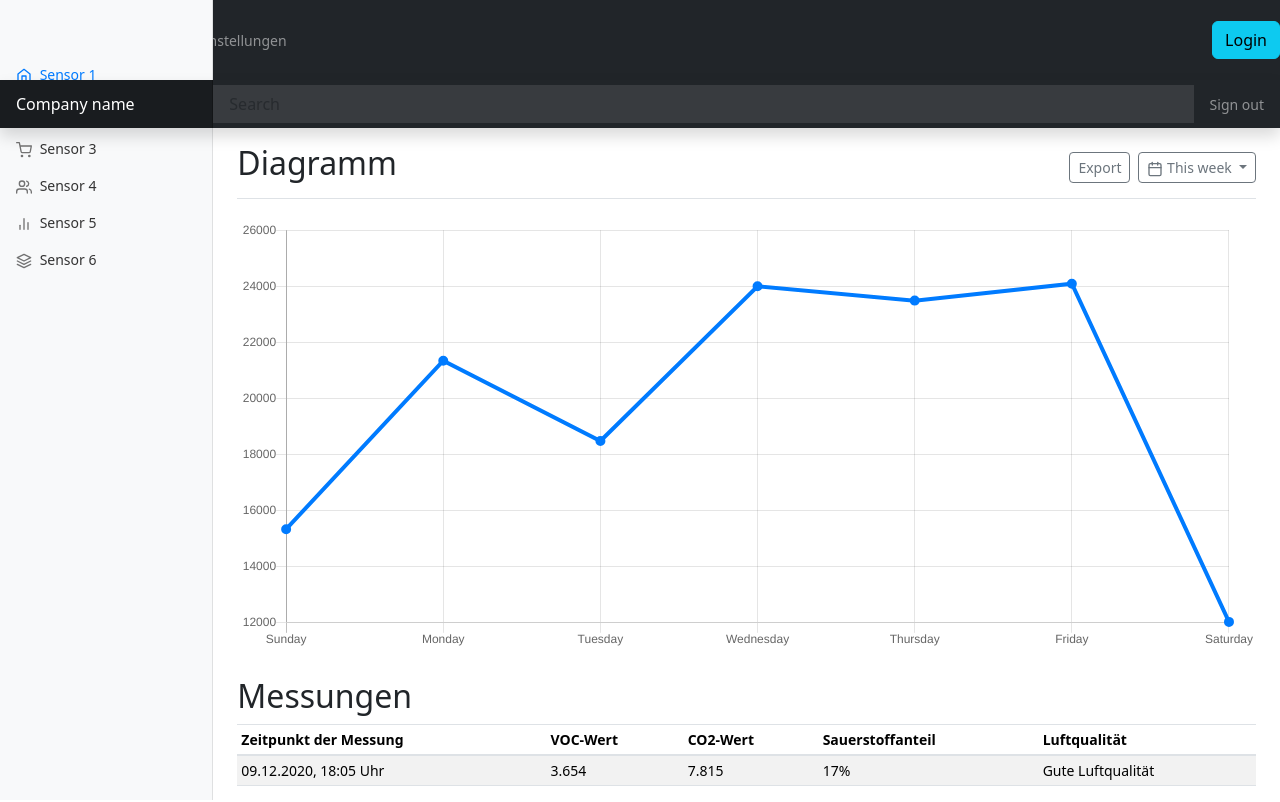
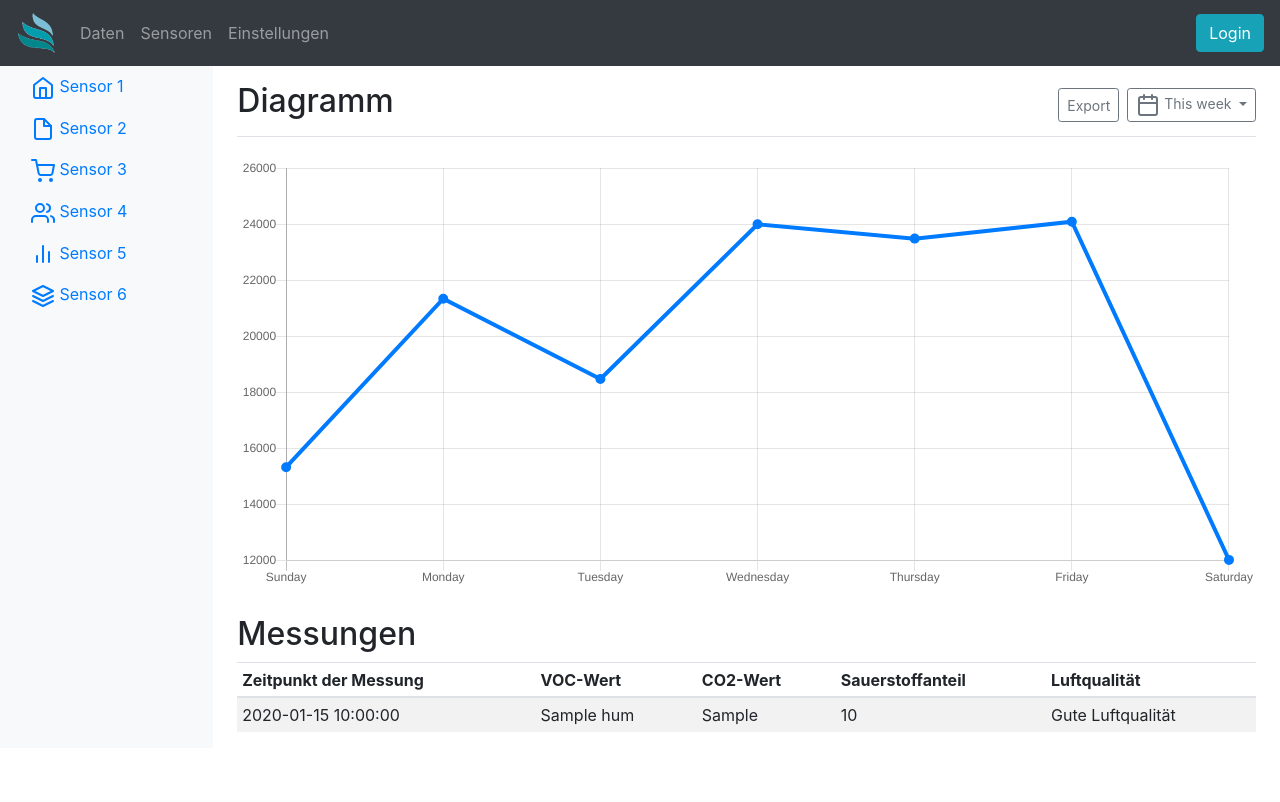
Before and after one commit to Kinaj1995/AirSolutions, a Flask app: template Server/templates/index.html in a window 1280 px wide. After the commit the page ends 725 px from the top, so only its background shows below. Run offline with Flask 2, Linux system fonts and the light colour scheme; the template is opened without the code that fills it: most values are stand-ins (such as "Sample title", 1, 10 or a date in 2020); some libraries are stand-ins or nearby versions.

Commit message:
changed htmls site

```diff
--- a/Server/app.py
+++ b/Server/app.py
@@ -31,6 +31,8 @@ class dbSensors(db.Model):
     sensorid = db.Column(db.String(10), nullable=False)
     sensorsecret = db.Column(db.String(10), nullable=False)
     lastseen = db.Column(db.String(20))
+    location = db.Column(db.String(50))
+    description = db.Column(db.Text)
 
 
 class dbSenData(db.Model):
@@ -85,7 +87,7 @@ def logout():
 @app.route('/', methods=['GET'])  # Handels request for www.air-solutions.ch/
 def index():
     # Opens template file and sends it to the user
-    return render_template('index.html')
+    return render_template('index.html', daten=dbSenData.query.all())
 
 
 # Handels request for www.air-solutions.ch/sensors
--- a/Server/templates/base.html
+++ b/Server/templates/base.html
@@ -5,6 +5,12 @@
     <title>Air-Solutions</title>
     <link rel="icon" href="{{url_for('static', filename='Logo_trans.png')}}">
     <meta charset="utf-8">
+    <meta name="author" content="Janik Schilter, Pascal Rusca, Air-Solutions">
+    <meta name="description" content="">
+    <meta name="generator" content="Visual Studio Code">
+
+    <meta name="viewport" content="width=device-width, initial-scale=1">
+
     <link rel="stylesheet" href="https://cdn.jsdelivr.net/npm/bootstrap@4.5.3/dist/css/bootstrap.min.css"
         integrity="sha384-TX8t27EcRE3e/ihU7zmQxVncDAy5uIKz4rEkgIXeMed4M0jlfIDPvg6uqKI2xXr2" crossorigin="anonymous">
 
--- a/Server/templates/index.html
+++ b/Server/templates/index.html
@@ -3,27 +3,7 @@
 
 {% block head %}
 
-<meta charset="utf-8">
-<meta name="viewport" content="width=device-width, initial-scale=1">
-<meta name="description" content="">
-<meta name="author" content="Mark Otto, Jacob Thornton, and Bootstrap contributors">
-<meta name="generator" content="Hugo 0.79.0">
-<title>Dashboard Template · Bootstrap v5.0</title>
-
-<link rel="canonical" href="https://getbootstrap.com/docs/5.0/examples/dashboard/">
-
-
-
-<!-- Bootstrap core CSS -->
-<link href="/docs/5.0/dist/css/bootstrap.min.css" rel="stylesheet" integrity="sha384-giJF6kkoqNQ00vy+HMDP7azOuL0xtbfIcaT9wjKHr8RbDVddVHyTfAAsrekwKmP1" crossorigin="anonymous">
-
 <!-- Favicons -->
-<link rel="apple-touch-icon" href="/docs/5.0/assets/img/favicons/apple-touch-icon.png" sizes="180x180">
-<link rel="icon" href="/docs/5.0/assets/img/favicons/favicon-32x32.png" sizes="32x32" type="image/png">
-<link rel="icon" href="/docs/5.0/assets/img/favicons/favicon-16x16.png" sizes="16x16" type="image/png">
-<link rel="manifest" href="/docs/5.0/assets/img/favicons/manifest.json">
-<link rel="mask-icon" href="/docs/5.0/assets/img/favicons/safari-pinned-tab.svg" color="#7952b3">
-<link rel="icon" href="/docs/5.0/assets/img/favicons/favicon.ico">
 <meta name="theme-color" content="#7952b3">
 
 
@@ -43,10 +23,6 @@
   }
 </style>
 
-
-<!-- Custom styles for this template -->
-<link href="dashboard.css" rel="stylesheet">
-
 {% endblock %}
 
 
@@ -54,32 +30,6 @@
 {% block body %}
 
 <!--Kommentar-->
-
-<header class="navbar navbar-dark sticky-top bg-dark flex-md-nowrap p-0 shadow">
-  <a class="navbar-brand col-md-3 col-lg-2 me-0 px-3" href="#">Company name</a>
-  <button class="navbar-toggler position-absolute d-md-none collapsed" type="button" data-bs-toggle="collapse" data-bs-target="#sidebarMenu" aria-controls="sidebarMenu" aria-expanded="false" aria-label="Toggle navigation">
-    <span class="navbar-toggler-icon"></span>
-  </button>
-  <input class="form-control form-control-dark w-100" type="text" placeholder="Search" aria-label="Search">
-  <ul class="navbar-nav px-3">
-    <li class="nav-item text-nowrap">
-      <a class="nav-link" href="#">Sign out</a>
-    </li>
-  </ul>
-</header>
-
-
-
-
-
-
-
-
-
-
-
-
-
 
   <div class="container-fluid">
     <div class="row">
@@ -155,24 +105,25 @@
               </tr>
             </thead>
             <tbody>
+              {% for x in daten %}
               <tr>
-                <td>09.12.2020, 18:05 Uhr</td>
-                <td>3.654</td>
-                <td>7.815</td>
-                <td>17%</td>
+                <td>{{ x.timestamp }}</td>
+                <td>{{ x.hum }}</td>
+                <td>{{ x.co2}}</td>
+                <td>{{ x.temp }}</td>
                 <td>Gute Luftqualität</td>
               </tr>
+              {% endfor%}
             </tbody>
           </table>
         </div>
       </main>
     </div>
   </div>
-  <script src="https://code.jquery.com/jquery-3.4.1.slim.min.js" integrity="sha384-J6qa4849blE2+poT4WnyKhv5vZF5SrPo0iEjwBvKU7imGFAV0wwj1yYfoRSJoZ+n" crossorigin="anonymous"></script>
-        <script>window.jQuery || document.write('<script src="/docs/4.4/assets/js/vendor/jquery.slim.min.js"><\/script>')</script><script src="/docs/4.4/dist/js/bootstrap.bundle.min.js" integrity="sha384-6khuMg9gaYr5AxOqhkVIODVIvm9ynTT5J4V1cfthmT+emCG6yVmEZsRHdxlotUnm" crossorigin="anonymous"></script>
-          <script src="https://cdnjs.cloudflare.com/ajax/libs/feather-icons/4.9.0/feather.min.js"></script>
-          <script src="https://cdnjs.cloudflare.com/ajax/libs/Chart.js/2.7.3/Chart.min.js"></script>
-          <script src="dashboard.js"></script>
+
+  <script src="https://cdnjs.cloudflare.com/ajax/libs/feather-icons/4.9.0/feather.min.js"></script>
+  <script src="https://cdnjs.cloudflare.com/ajax/libs/Chart.js/2.7.3/Chart.min.js"></script>
+  <script src="{{url_for('static', filename='dashboard.js')}}"></script>
 
 
 
```
Also changed, not shown: Server/static/dashboard.css (renamed from Server/templates/dashboard.css), Server/static/dashboard.js (renamed from Server/templates/dashboard.js).
